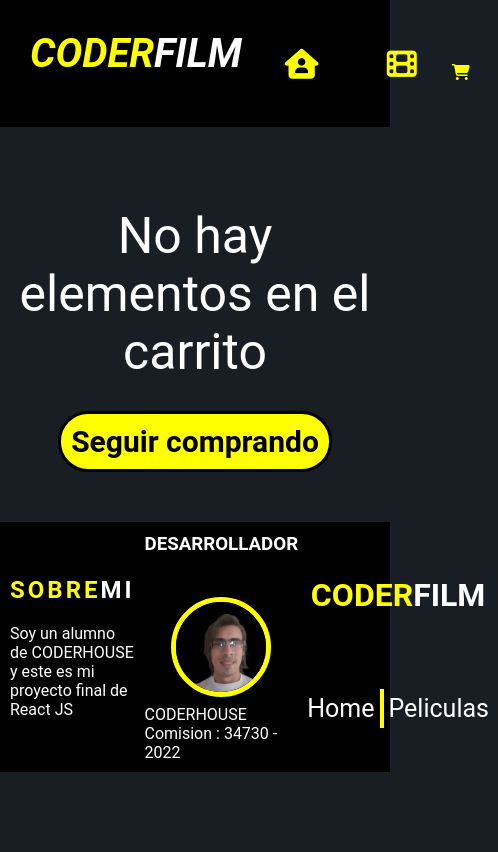
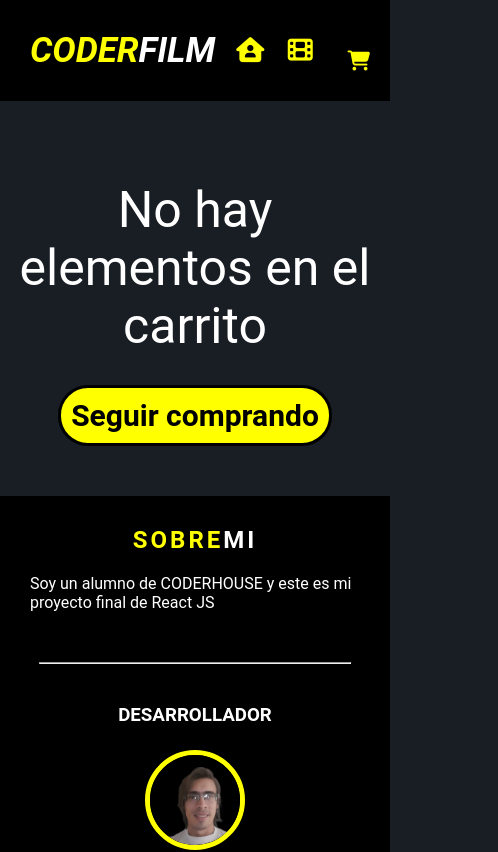
Before and after one commit to JeffreySuarez/CODERFILM, a React (Vite) app: page /CoderFilm/cart in a window 390 px wide. Shown: the top 852 px of the page, 498 px wide, since content can reach past the window. Built offline with nearby package versions, Linux system fonts and the light colour scheme.

Commit message:
ajustes responsive

```diff
--- a/src/App.css
+++ b/src/App.css
@@ -10,7 +10,7 @@
 
 }
 
-.App{
+/* .App{
   width: 100%;
   height: 100%;
-}
+} */
--- a/src/components/CartWidget/CartWidget.css
+++ b/src/components/CartWidget/CartWidget.css
@@ -1,23 +1,19 @@
-.content-cartwidget{
+.content-cartwidget {
   display: flex;
   justify-content: center;
   align-items: center;
   flex: 1;
 }
 
-.logo-carrito{
+.logo-carrito {
   color: yellow;
-
-
 }
 
-
-.carrito{
+.carrito {
   position: absolute;
-
 }
 
-.div-span{
+.div-span {
   position: relative;
   display: flex;
   justify-content: center;
@@ -34,3 +30,41 @@
   font-size: 15px;
   border-radius: 50%;
 }
+
+@media only screen and (max-width: 850px) {
+    .content-cartwidget {
+
+        flex: 0.5;
+      }
+}
+
+@media only screen and (max-width: 650px) {
+
+
+
+}
+@media only screen and (max-width: 550px) {
+.carrito{
+    display: flex;
+    justify-content: center;
+    align-items: center;
+    font-size: 20px;
+    position: none;
+}
+.div-span {
+
+top: -15px;
+right: 0px;
+
+}
+
+.content-cartwidget {
+
+    justify-content: none;
+
+
+  }
+
+
+
+}
--- a/src/components/Checkout/index.jsx
+++ b/src/components/Checkout/index.jsx
@@ -3,8 +3,14 @@
 import "./Checkout.css";
 import { Formik } from "formik";
 //importamos firebase
-import { addDoc, collection, getFirestore } from "firebase/firestore";
+import {
+  addDoc,
+  collection,
+  getFirestore,
+  updateDoc,
+} from "firebase/firestore";
 import { Link } from "react-router-dom";
+
 const Checkout = () => {
   const { totalPrice, cart, setCart } = useCartContext();
 
@@ -63,6 +69,10 @@
     const db = getFirestore();
     const orders = collection(db, "orders");
     addDoc(orders, order).then(({ id }) => setOrderID(id));
+    const orderDoc = doc(film, "85O1WFWj53tqEtIkUzpU");
+    updateDoc(orderDoc, {
+      stock: order.items.cantidad - stock,
+    });
 
     console.log(order);
     setCart([]);
--- a/src/components/CoderFilm/Button/Button.css
+++ b/src/components/CoderFilm/Button/Button.css
@@ -1,25 +1,3 @@
-/* .content-button{
-    text-decoration: none;
-    font-weight: bold;
-    font-size: 20px;
-    font-family: roboto;
-    display: flex;
-    position: relative;
-    top: 55%;
-    left: 10%;
-    color: black;
-    background: yellow;
-
-    padding: 10px 20px;
-    border: none;
-    border-radius: 30px;
-    cursor: pointer;
-    transition: all 0.3s ease-in-out;
-    letter-spacing: 2px;
-    overflow: hidden;
-
-}  */
-
 .button {
   position: relative;
   top: 55%;
@@ -50,8 +28,8 @@
 }
 
 h4 {
-    font-weight: bold;
-    padding-right: 20px;
+  font-weight: bold;
+  padding-right: 20px;
 
   font-size: 30px;
   border: none;
@@ -85,30 +63,37 @@
   left: 0%;
 }
 
-/* .content-button:hover {
-  color: #c0e4da;
-  background: #033133;
-
-} */
-
-/* }
-
-.content-button:hover span {
-  left: -10%;
-}
-
-.content-button:hover {
-  color: white;
-} */
-
-/*
- .content-button:hover{
-    background-color: black;
-    color: yellow;
-    border-radius: 50%;
-    background-color: rgba(38, 184, 221, .2);
-} */
-
 .link-content {
   text-decoration: none;
 }
+
+@media only screen and (max-width: 850px) {
+
+  h4 {
+
+    padding-right: 15px;
+    font-size: 20px;
+    border-radius: 20px;
+    letter-spacing: 2px;
+  }
+}
+
+@media only screen and (max-width: 650px) {
+
+  h4 {
+
+    padding-right: 15px;
+    font-size: 20px;
+    border-radius: 20px;
+    letter-spacing: 2px;
+  }
+  .span-arr {
+
+
+    font-size: 30px;
+    width: 45px;
+    height: 45px;
+    border-radius: 25px;
+
+  }
+}
--- a/src/components/CoderFilm/Logo/Logo.css
+++ b/src/components/CoderFilm/Logo/Logo.css
@@ -29,3 +29,48 @@
     font-size: 4em;
     font-style: italic;
 }
+
+
+@media only screen and (max-width: 850px) {
+
+.left{
+
+    font-size: 3em;
+
+}
+
+.right{
+
+    font-size: 3em;
+
+}
+  }
+
+  @media only screen and (max-width: 650px) {
+
+    .left{
+
+        font-size: 2em;
+
+    }
+
+    .right{
+
+        font-size: 2em;
+
+    }
+      }
+      @media only screen and (max-width: 400px) {
+
+        .left{
+
+            font-size: 1.5em;
+
+        }
+
+        .right{
+
+            font-size: 1.5em;
+
+        }
+          }
--- a/src/components/Footer/Footer.css
+++ b/src/components/Footer/Footer.css
@@ -43,14 +43,13 @@
   position: absolute;
   top: -70px;
   left: -55px;
-
 }
 
-.footer-mid .footer-mid-subtitulo{
+.footer-mid .footer-mid-subtitulo {
   color: white;
   margin-bottom: 150px;
 }
-.footer-mid p{
+.footer-mid p {
   color: white;
 }
 
@@ -62,32 +61,59 @@
   align-items: center;
 }
 
-
-.footer-menu{
-
+.footer-menu {
   width: 100%;
   display: flex;
   justify-content: center;
   align-items: center;
-
 }
 
-.footer-list-menu{
+.footer-list-menu {
   width: 200px;
   display: flex;
   justify-content: center;
-
 }
 
-.list-menu{
+.list-menu {
   font-size: 25px;
   text-decoration: none;
   color: white;
   padding: 5px;
+}
 
+.list-menu-menu {
+  border-left: 4px solid yellow;
+}
+
+
+@media only screen and (max-width: 930px) {
+
+  .footer-mid {
+  padding: 20px;
+  }
 
 }
 
-.list-menu-menu{
-    border-left: 4px solid yellow;
+@media only screen and (max-width: 650px) {
+  .content-Footer {
+    height: auto;
+    display: flex;
+    flex-direction: column;
+    justify-content: space-evenly;
+    align-items: center;
   }
+
+  .footer-left {
+  align-items: center;
+  margin: 20px;
+
+  }
+  hr{
+    color: white;
+    width: 80%;
+    height: 2px;
+    background-color: white;
+    margin-bottom: 20px;
+    margin-top: 20px;
+  }
+}
--- a/src/components/Footer/index.jsx
+++ b/src/components/Footer/index.jsx
@@ -14,6 +14,7 @@
           Soy un alumno de CODERHOUSE y este es mi proyecto final de React JS
         </p>
       </div>
+      <hr />
       <div className="footer-mid">
         <h3 className="footer-mid-subtitulo">DESARROLLADOR</h3>
         <div className="footer-img">
@@ -21,6 +22,7 @@
         </div>
         <p>CODERHOUSE Comision : 34730 - 2022</p>
       </div>
+      <hr />
       <div className="footer-right">
         <h1>
           <span className="logo-left">CODER</span>
--- a/src/components/NavBar/Logo/Logo.css
+++ b/src/components/NavBar/Logo/Logo.css
@@ -34,3 +34,28 @@
 .link-logo{
     text-decoration: none;
 }
+
+@media only screen and (max-width: 1400px) {
+    .button-logo h1{
+     margin: 0px;
+
+
+    }
+}
+
+@media only screen and (max-width: 650px) {
+    .button-logo h1{
+     margin: 0px;
+
+
+    }
+}
+
+
+@media only screen and (max-width: 550px) {
+    .button-logo h1{
+     margin: 0px;
+     font-size: 35px;
+
+    }
+}
--- a/src/components/NavBar/Menu/Menu.css
+++ b/src/components/NavBar/Menu/Menu.css
@@ -15,7 +15,7 @@
   padding: 0px 5px 0px 5px;
   cursor: pointer;
   color: yellow;
-  transition: all .3s ease-in-out;
+  transition: all 0.3s ease-in-out;
 }
 
 .menu:hover {
@@ -27,3 +27,22 @@
   justify-content: space-evenly;
   align-items: center;
 }
+
+@media only screen and (max-width: 850px) {
+}
+
+@media only screen and (max-width: 650px) {
+  .content-menu {
+
+    justify-content: end;
+
+
+  }
+}
+@media only screen and (max-width: 550px) {
+.menu{
+  font-size: 25px;
+  width: 50px;
+  justify-content: center;
+}
+}
--- a/src/pages/CoderFilm/CoderFilm.css
+++ b/src/pages/CoderFilm/CoderFilm.css
@@ -12,6 +12,6 @@
   url("https://i.ibb.co/DghY8zW/fondo.jpg");
 background-size: cover;
 width: 100%;
-height: 100vh;
+height: 100%;
 position: absolute;
 }
```
Lines whose indentation alone changed are shown as unchanged.
